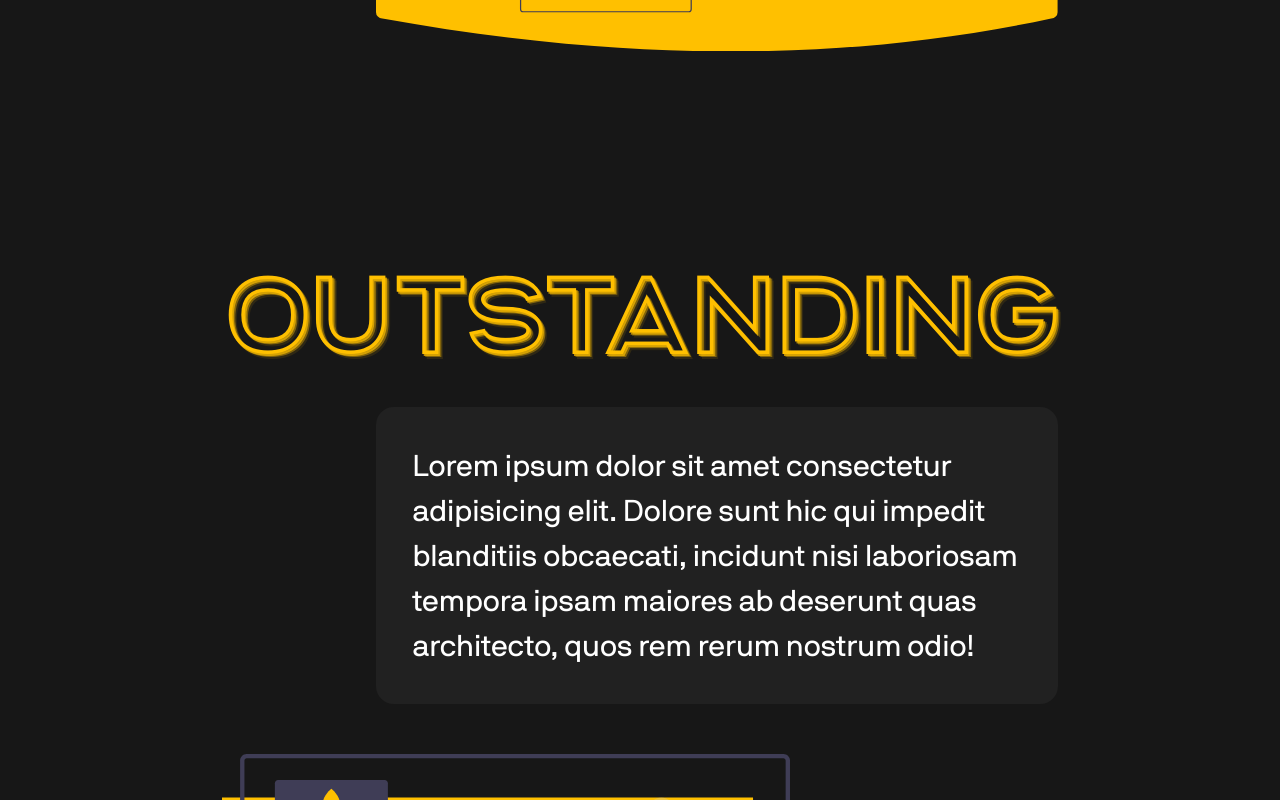
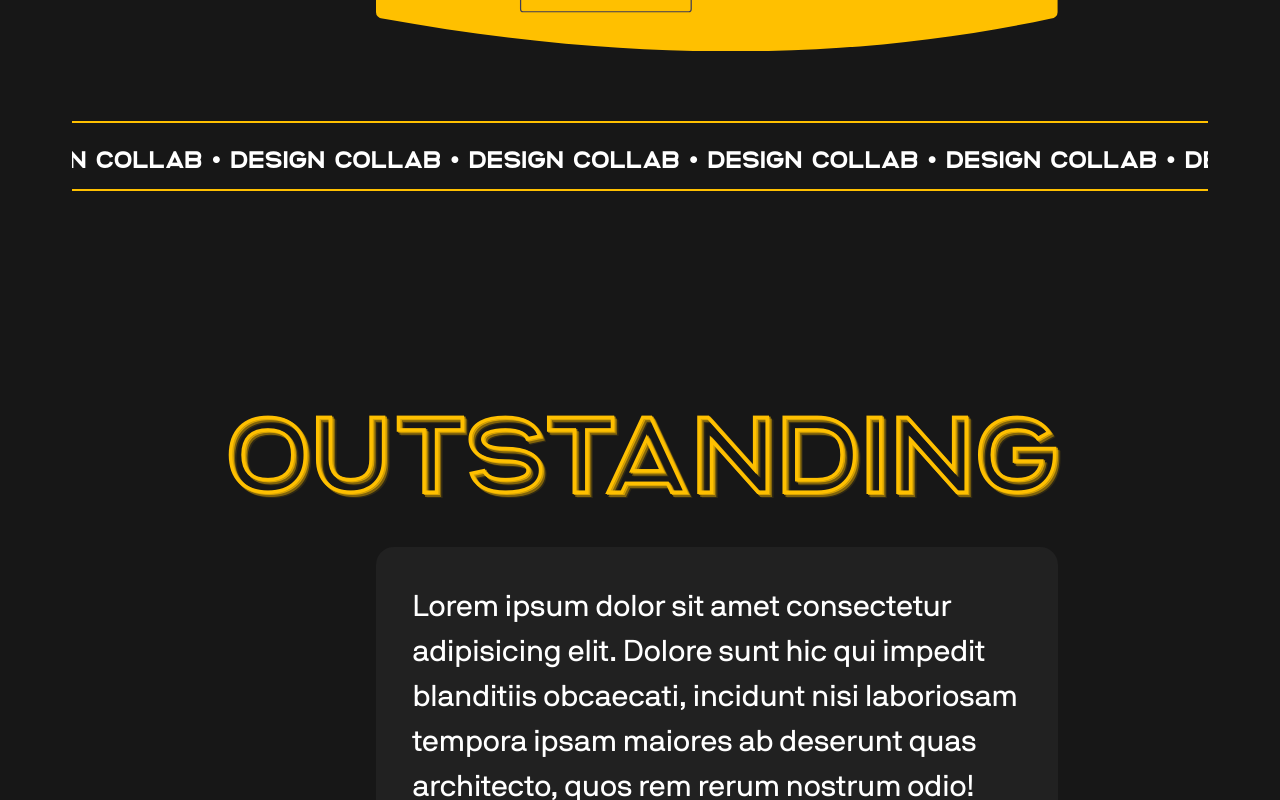
Before and after one commit to Hordon13/notfound, a Next.js app: page / in a window 1280 px wide. Shown: the part 2240-3040 px from the top of the page. Built offline with nearby package versions, Linux system fonts and the light colour scheme.

Commit message:
Marquee details

```diff
--- a/components/Intro.js
+++ b/components/Intro.js
@@ -1,7 +1,12 @@
 import styles from "../styles/intro.module.scss";
 import Title from "./Title";
+import Marquee from "react-fast-marquee";
+import { useState } from "react";
 
 const Intro = () => {
+  const [isCollabExpanded, setIsCollabExpanded] = useState(false);
+  const [isStackExpanded, setIsStackExpanded] = useState(false);
+
   return (
     <section className={styles.container}>
       <div className={styles.content}>
@@ -193,6 +198,24 @@ const Intro = () => {
               transform="translate(-110 -205.25977)"
             />
           </svg>
+          <div
+            onClick={() => setIsCollabExpanded(!isCollabExpanded)}
+            className={`${styles.details} ${
+              isCollabExpanded ? styles.detailsExpanded : ""
+            }`}
+          >
+            <Marquee className={styles.marquee} gradient={false}>
+              &nbsp;design collab • design collab • design collab • design
+              collab • design collab • design collab • design collab • design
+              collab •
+            </Marquee>
+            <p>
+              Designing meaningful UI and UX is a skill on their own. While we
+              can create simple interfaces or working from existing design but
+              if you have a more complex design in your mind we will outsource
+              the task to our friends at ALTRD Studio.
+            </p>
+          </div>
         </section>
         <section className={styles.feature}>
           <div className={styles.title}>
@@ -680,6 +703,23 @@ const Intro = () => {
               transform="translate(-30.41456 -122.72838)"
             />
           </svg>
+          <div
+            onClick={() => setIsStackExpanded(!isStackExpanded)}
+            className={`${styles.details} ${
+              isStackExpanded ? styles.detailsExpanded : ""
+            }`}
+          >
+            <Marquee gradient={false} className={styles.marquee}>
+              &nbsp;tech stack • tech stack • tech stack • tech stack • tech
+              stack • tech stack • tech stack • tech stack •
+            </Marquee>
+            <p>
+              Lorem ipsum dolor sit, amet consectetur adipisicing elit. Illo ad
+              repudiandae fugit! Eum vel animi placeat amet officia mollitia
+              harum? Quidem quia nisi officia, eos accusantium obcaecati
+              voluptates consequuntur possimus!
+            </p>
+          </div>
         </section>
       </div>
     </section>
--- a/components/Title.js
+++ b/components/Title.js
@@ -5,7 +5,7 @@ import throttle from "lodash.throttle";
 const Title = ({ text }) => {
   const [isPassed, setIsPassed] = useState(false);
   const [center, setCenter] = useState(0);
-  const [offset, setOffset] = useState(100);
+  const [offset, setOffset] = useState(1);
 
   useEffect(() => {
     const header = document.getElementById(text);
@@ -16,7 +16,6 @@ const Title = ({ text }) => {
   const distort = useCallback(() => {
     const distance = window.scrollY - (center - window.innerHeight / 2);
     if (distance > 0 && distance < window.innerHeight / 2) {
-      // element is passed the middle of the screen
       setIsPassed(true);
     } else if (distance < 0 && Math.abs(distance) < window.innerHeight / 2) {
       setOffset(Math.abs(distance) / (window.innerHeight / 2));
--- a/package.json
+++ b/package.json
@@ -15,6 +15,7 @@
     "react": "17.0.2",
     "react-awesome-reveal": "^3.8.1",
     "react-dom": "17.0.2",
+    "react-fast-marquee": "^1.3.1",
     "sass": "^1.41.1"
   },
   "devDependencies": {
--- a/styles/intro.module.scss
+++ b/styles/intro.module.scss
@@ -26,6 +26,7 @@
       padding-top: 18px;
       display: flex;
       flex-direction: column;
+      overflow: hidden;
 
       .title {
         text-align: left;
@@ -43,7 +44,65 @@
       svg {
         width: 100%;
       }
+
+      .details {
+        width: 100%;
+        height: 70px;
+        max-height: 70px;
+        margin-top: 70px;
+        border-top: 2px solid $primary;
+        border-bottom: 2px solid $primary;
+        display: flex;
+        align-items: flex-start;
+        font-size: 24px;
+        font-family: "Altero";
+        transition: ease-in-out max-height 1.2s,
+          ease-in-out background-color 0.6s, ease-in-out border-radius 0.6s,
+          ease-in-out border 0.6s, ease-in-out color 0.8s;
+        box-sizing: border-box;
+        position: relative;
+
+        .marquee {
+          position: absolute;
+          top: 0;
+          height: 70px;
+        }
+
+        p {
+          opacity: 0;
+          height: auto;
+          line-height: 0;
+        }
+      }
+
+      .detailsExpanded {
+        max-height: 100vh;
+        height: auto;
+        border-radius: 12px;
+        background-color: $primary;
+        padding-top: 16px;
+        color: $neutral-dark-fade;
+
+        p {
+          text-align: justify;
+          font-family: "NB INternational";
+          opacity: 1;
+          line-height: 1.4;
+          height: auto;
+          font-size: 21px;
+          padding: 36px;
+          margin-top: 36px;
+          transition: opacity ease-in-out 0.4s;
+          transition-delay: 0.5s;
+        }
+      }
     }
+  }
+}
+
+@media only screen and (min-width: 576px) {
+  .container .content .feature {
+    padding-top: 28px;
   }
 }
 
```
Also changed, not shown: 1 other file (tests, documents, lock files or other folders).
